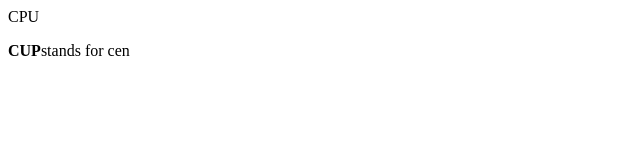
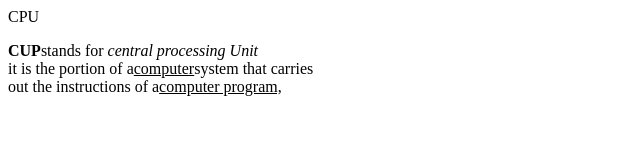
Before and after one commit to iamneo-production/ecefffaebadaeccdfffebaeceaec, a plain HTML site: page public/index.html in a window 1280 px wide. Shown: the whole page, without its empty margins (0-640 px from the left). Drawn offline with Linux system fonts and the light colour scheme.

Commit message:
Backup Commit

```diff
--- a/public/index.html
+++ b/public/index.html
@@ -4,6 +4,6 @@
     CPU
     </head>
     <body>
-        <p><b>CUP</b>stands for cen</p>
+        <p><b>CUP</b>stands for <i>central processing Unit</i><br>it is the portion of a<u>computer</u>system that carries<br>out the instructions of a<u>computer program,<br></u> </p>
     </body>
     </html>
```
